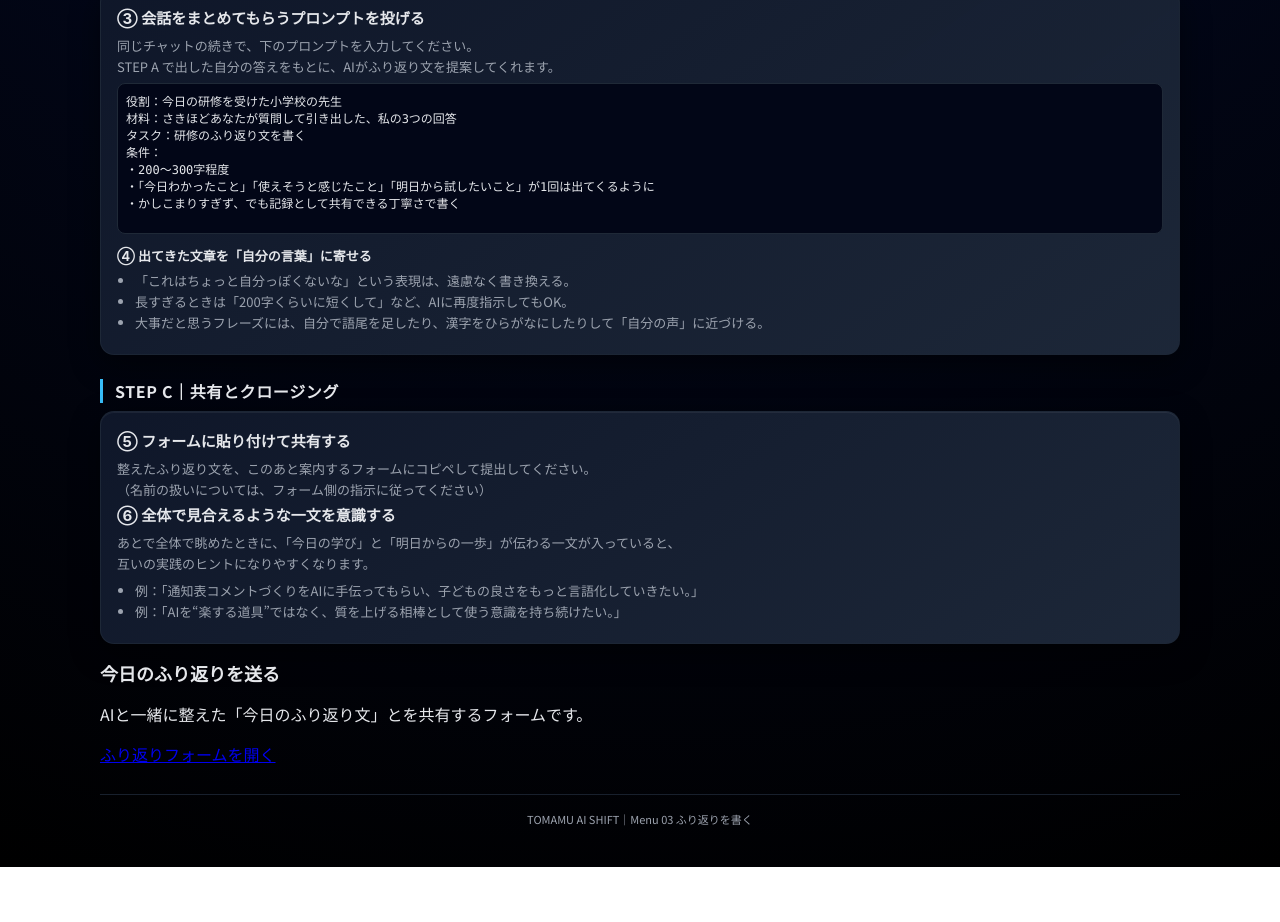
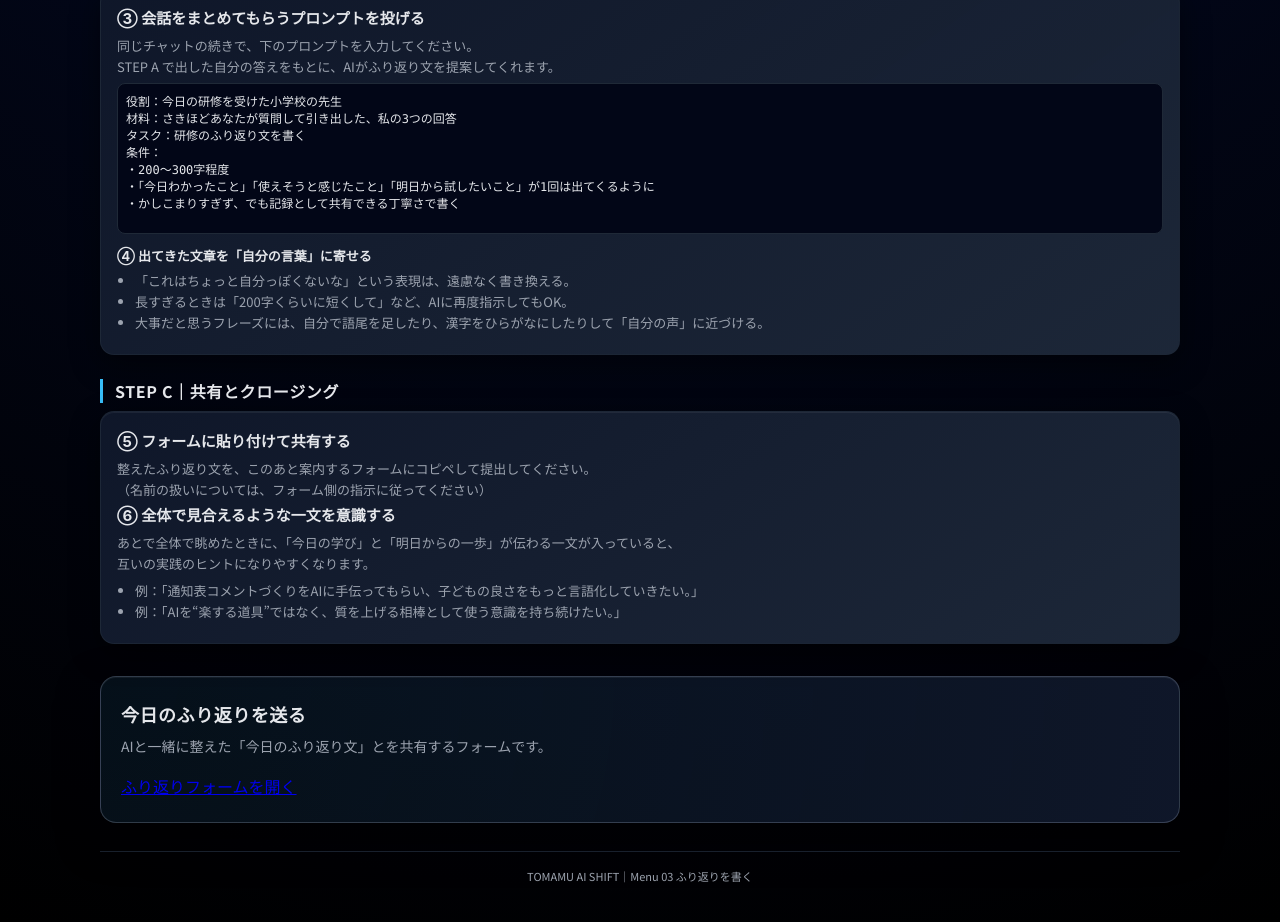
Before and after one commit to yu-kiku-DX/251125-tomamu, a plain HTML site: page reflect.html in a window 1280 px wide. Shown: the part 710-1632 px from the top of the page. Before the commit the page ends 1577 px from the top, so only its background shows below. Drawn offline with Linux system fonts and the light colour scheme.

Commit message:
Update reflect.html

```diff
--- a/reflect.html
+++ b/reflect.html
@@ -167,6 +167,31 @@
       color: var(--text-muted);
       text-align: center;
     }
+
+    .form-section {
+  margin-top: 32px;
+  padding: 24px 20px;
+  border-radius: 16px;
+  background: radial-gradient(circle at top left, rgba(56,189,248,0.08), rgba(15,23,42,0.98));
+  border: 1px solid rgba(148,163,184,0.3);
+  box-shadow: 0 16px 40px rgba(0,0,0,0.5), inset 0 1px 0 rgba(248,250,252,0.06);
+  text-align: left;
+}
+
+.section-title {
+  margin: 0 0 8px;
+  font-size: 18px;
+  font-weight: 600;
+  letter-spacing: 0.03em;
+}
+
+.section-text {
+  margin: 0 0 16px;
+  font-size: 14px;
+  color: #9ca3af;
+  line-height: 1.7;
+}
+
   </style>
 </head>
 <body>
```
